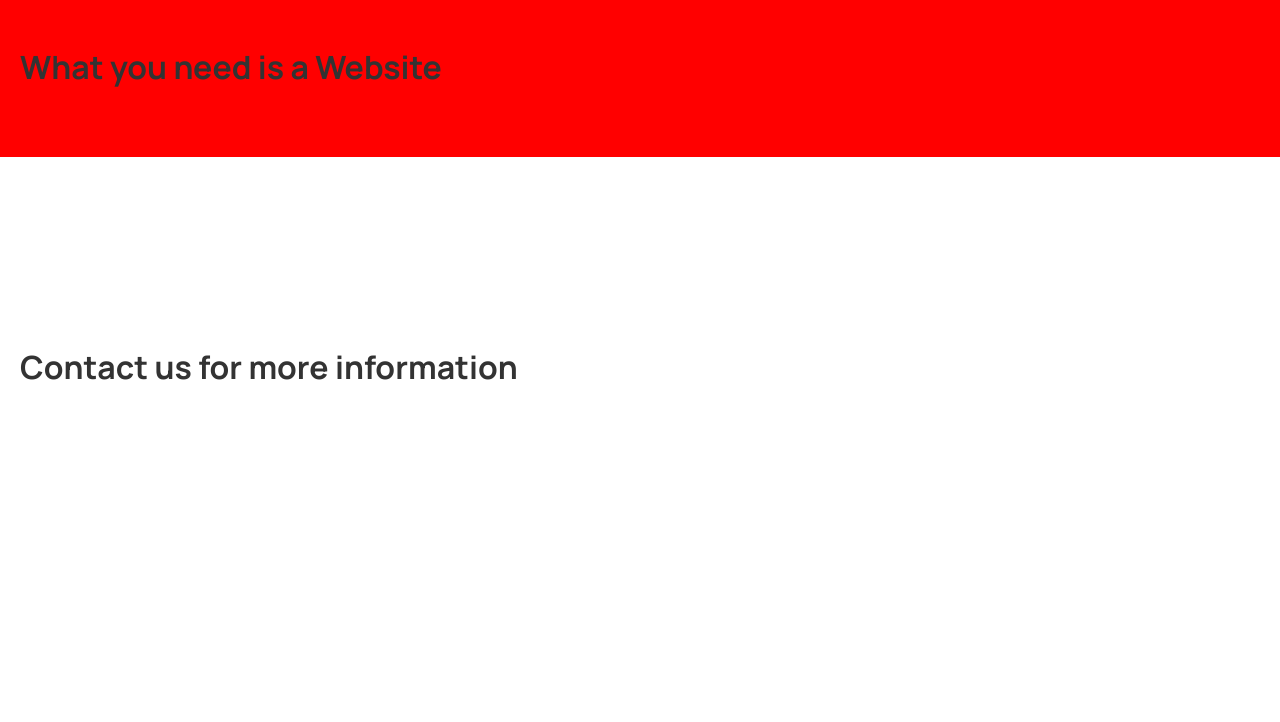
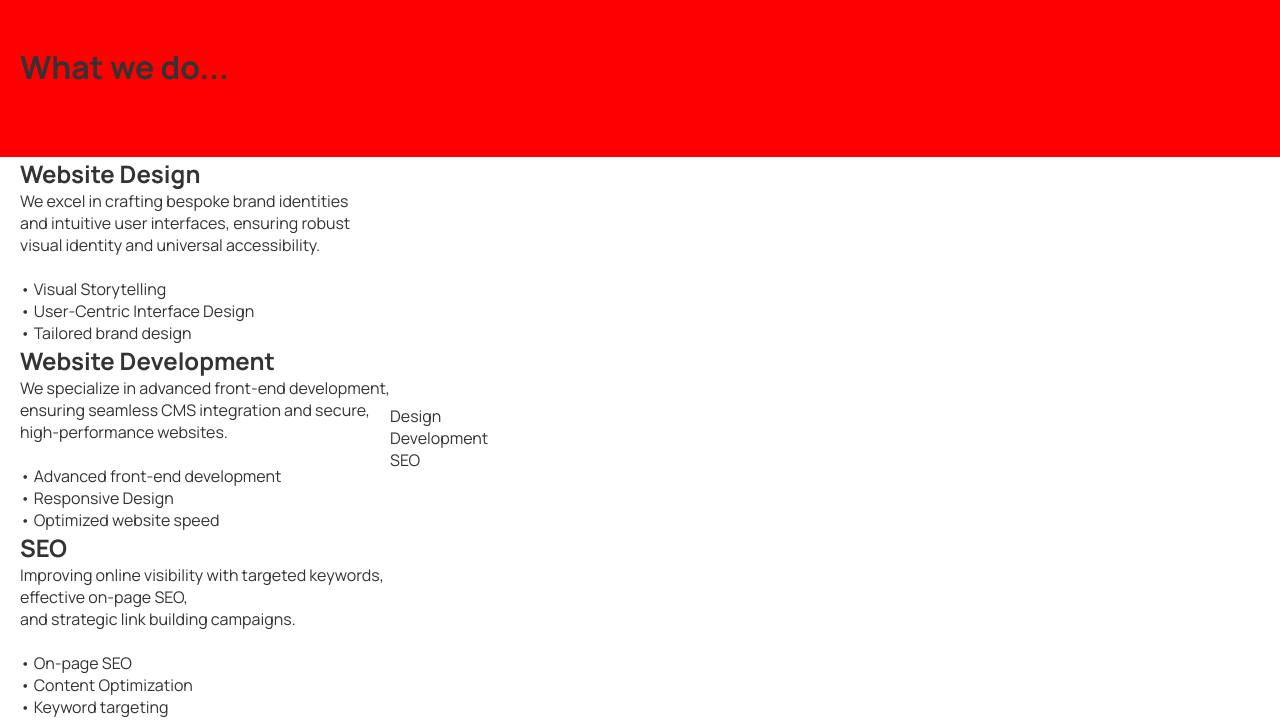
Before and after one commit to WebXStudios/webx1, a plain HTML site: page index.html in a window 1280 px wide. Shown: the part 803-1525 px from the top of the page. Before the commit the page ends 1320 px from the top, so only its background shows below. Drawn offline with Linux system fonts and the light colour scheme.

Commit message:
Update index.html

```diff
--- a/index.html
+++ b/index.html
@@ -33,7 +33,6 @@
     </h1>
   </div>
 
-
   <div class="page half-page video-page">
     <div class="video-container">
       <video autoplay muted loop class="rounded-video">
@@ -43,8 +42,66 @@
     </div>
   </div>
 
-  <div class="page half-page page-3" id="striker">
-    <h1 class="sample-heading">What you need is a Website</h1>
+  <div class="page half-page page-3" id="services">
+    <h1 class="sample-heading-3">
+      <span class="sample-heading-3-1">What we do...</span>
+    </h1>
+  </div>
+
+  <div class="page half-page-50 page-4" id="services1">
+    <div class="cards">
+
+      <div class="card active" id="card1">
+        <h2 class="card-title">
+          Website Design
+        </h2>
+
+        <span class="card-phrase">We excel in crafting bespoke brand identities <br>and intuitive user interfaces,
+          ensuring robust <br>visual identity and universal accessibility.</span><br>
+          <p></p><br>
+        <span class="card-content">• Visual Storytelling</span><br>
+        <span class="card-content">• User-Centric Interface Design</span><br>
+        <span class="card-content">• Tailored brand design</span>
+
+      </div>
+
+      <div class="card" id="card2">
+        <h2 class="card-title">
+          Website Development
+        </h2>
+
+        <span class="card-phrase">We specialize in advanced front-end development,<br>
+          ensuring seamless CMS integration and secure,<br> high-performance websites.</span><br>
+          <p></p><br>
+        <span class="card-content">• Advanced front-end development</span><br>
+        <span class="card-content">• Responsive Design</span><br>
+        <span class="card-content">• Optimized website speed</span>
+
+      </div>
+      <div class="card" id="card3">
+        <h2 class="card-title">
+          SEO
+        </h2>
+
+        <span class="card-phrase">
+          Improving online visibility with targeted keywords,<br>
+          effective on-page SEO,<br>and strategic link building campaigns.</span><br>
+          <p></p><br>
+        <span class="card-content">• On-page SEO</span><br>
+        <span class="card-content">• Content Optimization</span><br>
+        <span class="card-content">• Keyword targeting</span>
+      </div>
+    </div>
+    <div class="options">
+      <p class="option" onclick="showCard(1)">Design</p>
+      <p class="option" onclick="showCard(2)">Development</p>
+      <p class="option" onclick="showCard(3)">SEO</p>
+    </div>
+
+  </div>
+
+  <div class="page randomblackpage" id="randompage">
+    <h1 class="sample-heading"> </h1>
   </div>
 
   <div class="page half-page" id="contact">
```
